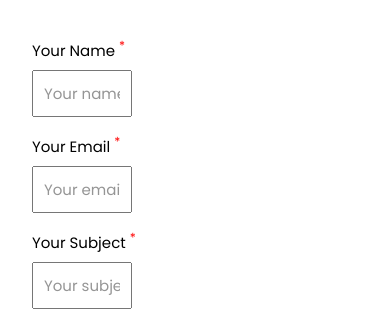
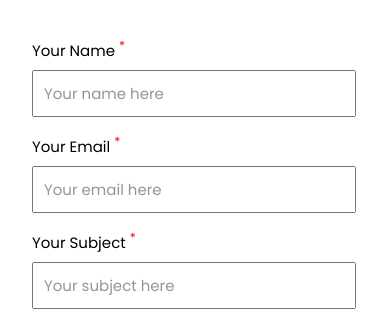
Before and after one commit to prajwalmandlik/Flare-global-soft, a React (Create React App) app: page /Contact in a window 390 px wide. Shown: the part 556-867 px from the top of the page. Built offline with nearby package versions, Linux system fonts and the light colour scheme.

Commit message:
Update contact.css

```diff
--- a/src/components/contact/contact.css
+++ b/src/components/contact/contact.css
@@ -123,8 +123,8 @@
     }
 
     input, textarea {
-        width: 100px;
-        margin-right: 1rem;
+        width: 83vw;
+        /* margin-right: 1rem; */
     }
   }
 
```
